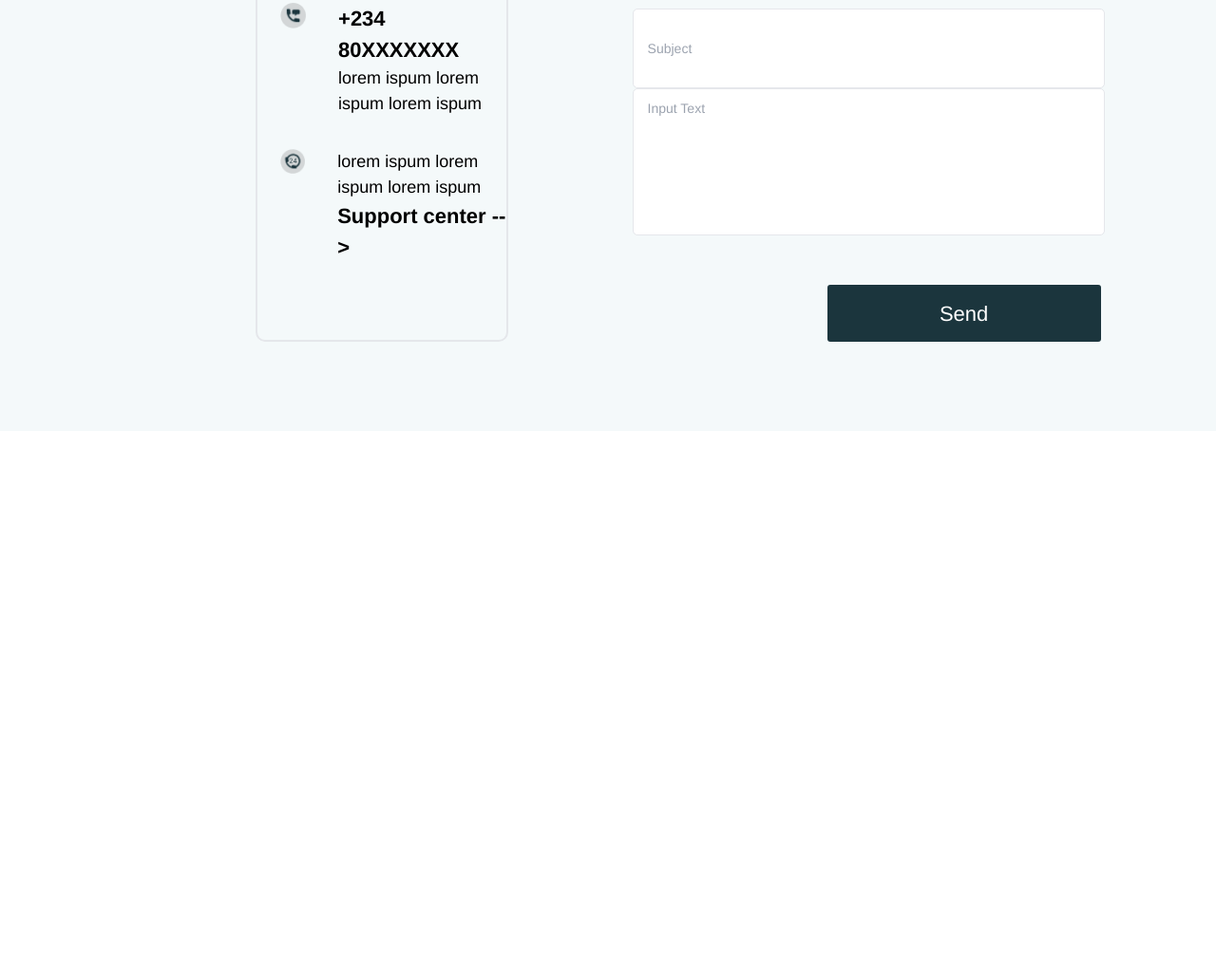
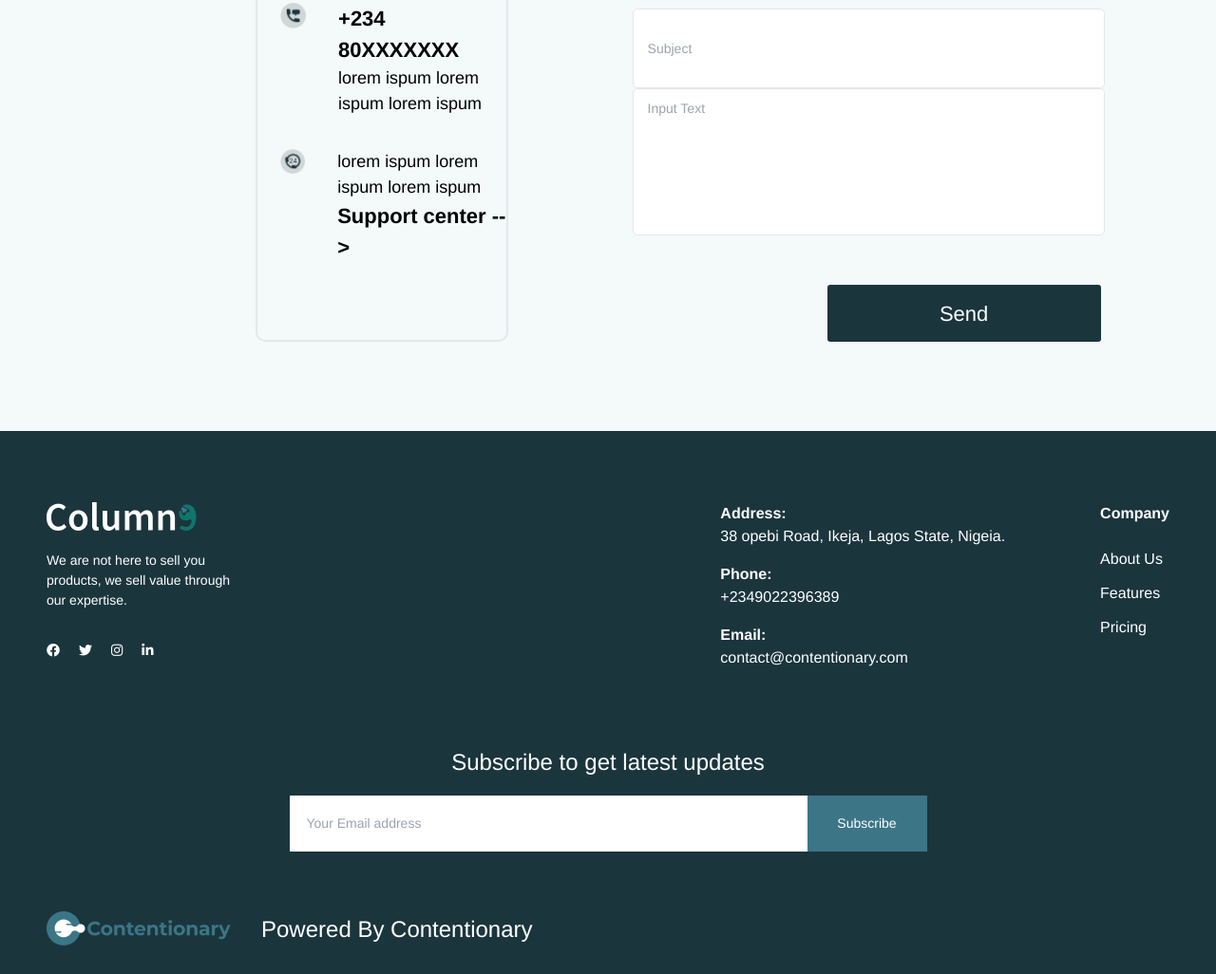
Before and after one commit to abdulaziz052/column, a website: page public/css/index.html in a window 1280 px wide. Shown: the part 8299-9325 px from the top of the page at 95% size. Before the commit the page ends 8753 px from the top, so only its background shows below. Drawn offline with nearby package versions, Linux system fonts and the light colour scheme.

Commit message:
first page responsive style's end

```diff
--- a/public/css/index.html
+++ b/public/css/index.html
@@ -669,7 +669,7 @@
             </div>
         </section>
     </div>
-    <div class="bg-[#1B353D]" hidden>
+    <div class="bg-[#1B353D]" >
         <section class="max-w-[1222px] mx-auto pl-[20px] pt-[75px] pb-[29px]  pr-[20px] ">
             <div class="flex mb-[64px] justify-between">
                 <div>
@@ -710,7 +710,7 @@
             <div class="text-center">
                 <h6 class=" mb-[17px] text-white text-[24px] font-[400]">Subscribe to get latest updates</h6>
                 <form action="">
-                    <input class="w-[545px] mb-[63px] pl-[18px]  pt-[19px] pb-[19px]" placeholder="Your Email address"
+                    <input class="w-[545px] mb-[15px] md:mb-[63px] pl-[18px]  pt-[19px] pb-[19px]" placeholder="Your Email address"
                         type="email"><button
                         class="w-[126px] pt-[19px] pb-[19px] text-white bg-[#3B7586]">Subscribe</button>
                 </form>
```
Also changed, not shown: public/css/styles.css.
